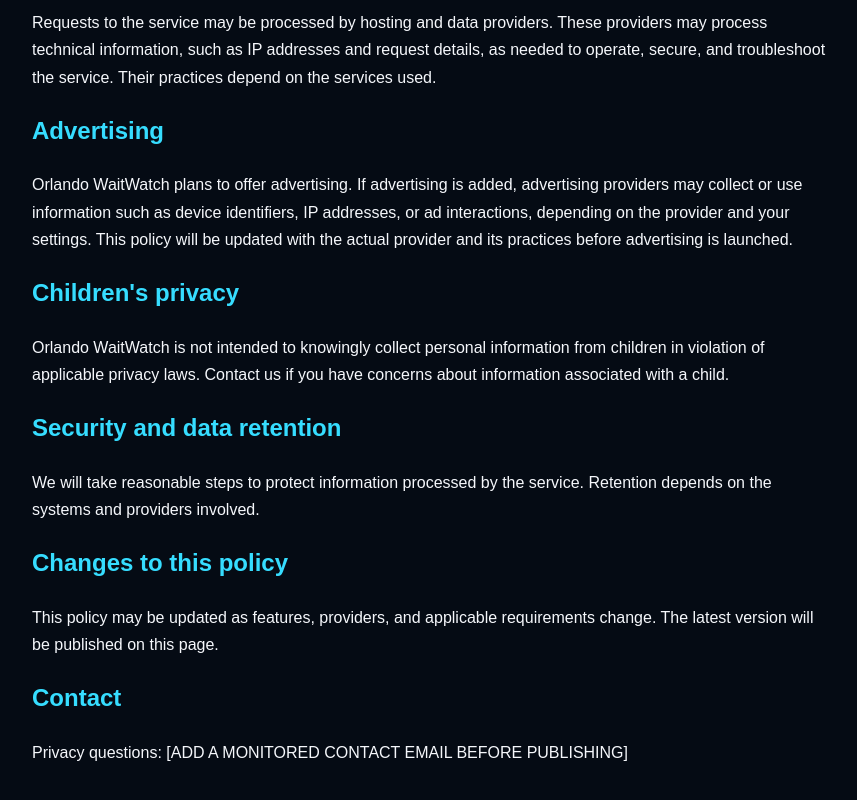
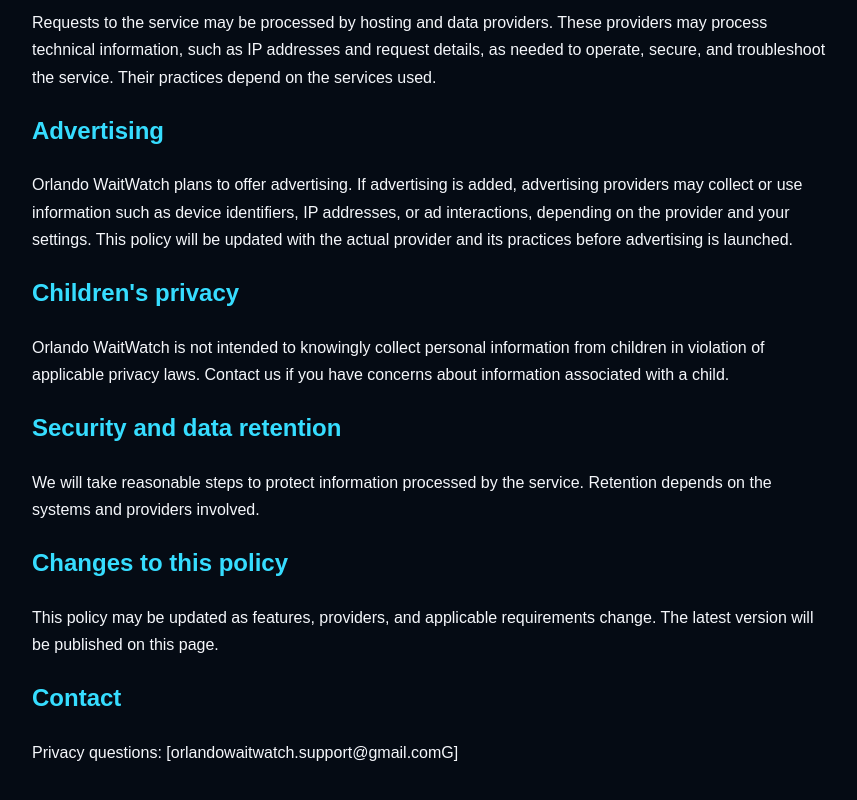
Before and after one commit to Scoopsdoops/orlando-waitwatch, a website: page privacy.html in a window 1280 px wide. Shown: the part 398-1198 px from the top of the page, without its empty margins (208-1065 px from the left). Drawn offline with Linux system fonts and the light colour scheme.

Commit message:
Update contact email for privacy questions

```diff
--- a/privacy.html
+++ b/privacy.html
@@ -67,8 +67,7 @@
   be published on this page.</p>
 
   <h2>Contact</h2>
-  <p>Privacy questions: [ADD A MONITORED CONTACT EMAIL BEFORE
-  PUBLISHING]</p>
+  <p>Privacy questions: [orlandowaitwatch.support@gmail.comG]</p>
 </main>
 </body>
 </html>
```
